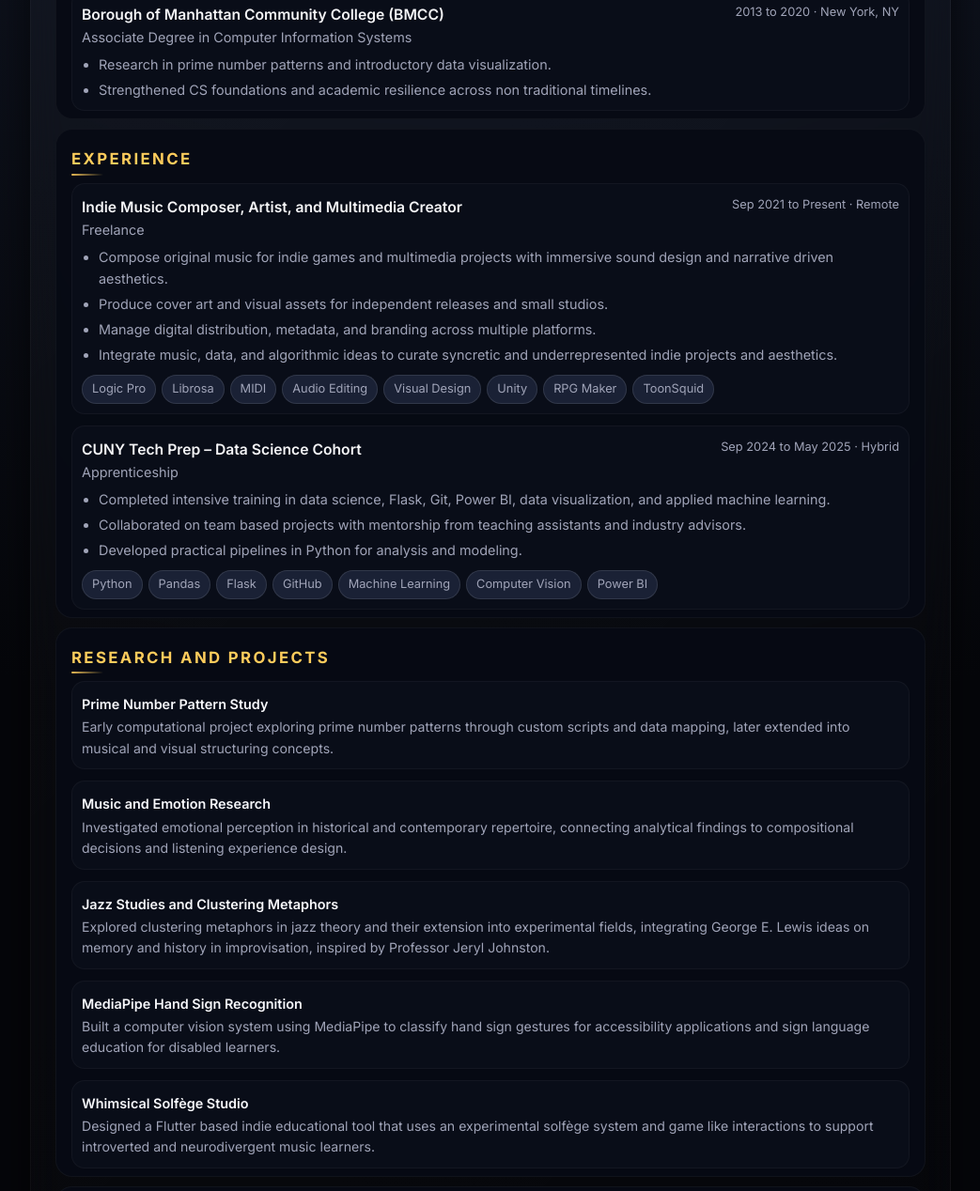
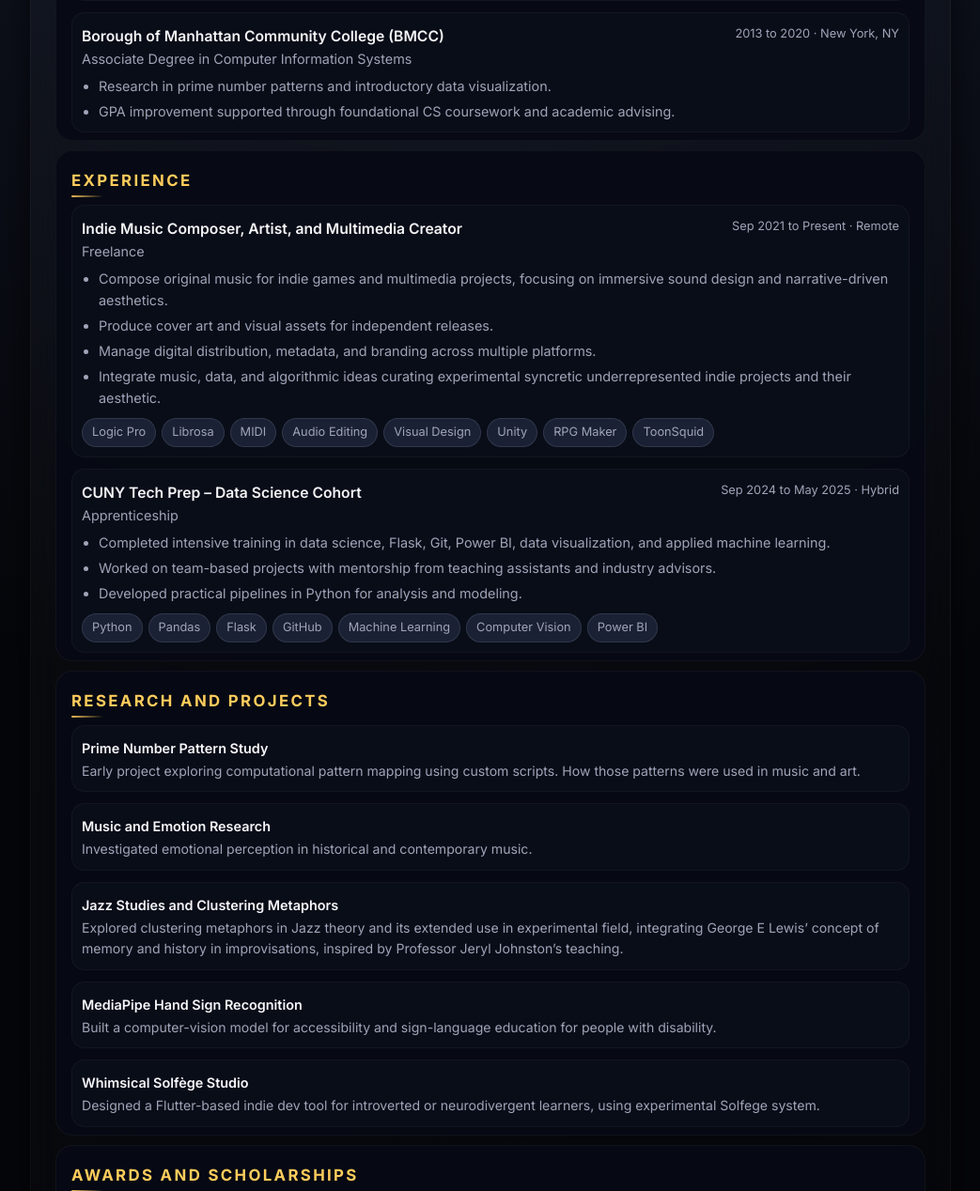
Before and after one commit to WillSnakeTaka/CV, a plain HTML site: page docs/index.html in a window 1280 px wide. Shown: the part 804-2072 px from the top of the page at 94% size, without its empty margins (118-1161 px from the left). Drawn offline with Linux system fonts and the light colour scheme.

Commit message:
Update index.html

```diff
--- a/docs/index.html
+++ b/docs/index.html
@@ -367,9 +367,9 @@
               </div>
               <ul>
                 <li>Coursework in composition, analysis, jazz studies, programming, algorithms, and software development.</li>
-                <li>Mentored by Professors Alexandra Lewis, Jeryl Johnston, Polina Nazarkinskaya, and Douglas Cohen.</li>
+                <li>Mentored by faculty including Professors Alexandra Lewis, Jeryl Johnston, Polina Nazarkinskaya, Douglas Cohen.</li>
                 <li>Recipient of the <strong>Morton Feldman Award (2023)</strong>.</li>
-                <li>Research interests include music and emotion, program music, polycentric syncretic cultural composition, and computational creativity using Librosa for machine listening rather than generative imitation.</li>
+                <li>Research interests include music and emotion, program music, polycentric syncretic-cultural composition, and computational creativity, creative machine learning with Librosa library but doesn’t involve generative art or music. (teach machine to listen and feel but not to mimic data)</li>
               </ul>
             </div>
 
@@ -383,7 +383,7 @@
               </div>
               <ul>
                 <li>Research in prime number patterns and introductory data visualization.</li>
-                <li>Strengthened CS foundations and academic resilience across non traditional timelines.</li>
+                <li>GPA improvement supported through foundational CS coursework and academic advising.</li>
               </ul>
             </div>
           </section>
@@ -401,10 +401,10 @@
                 <div class="entry-meta">Sep 2021 to Present · Remote</div>
               </div>
               <ul>
-                <li>Compose original music for indie games and multimedia projects with immersive sound design and narrative driven aesthetics.</li>
-                <li>Produce cover art and visual assets for independent releases and small studios.</li>
+                <li>Compose original music for indie games and multimedia projects, focusing on immersive sound design and narrative-driven aesthetics.</li>
+                <li>Produce cover art and visual assets for independent releases.</li>
                 <li>Manage digital distribution, metadata, and branding across multiple platforms.</li>
-                <li>Integrate music, data, and algorithmic ideas to curate syncretic and underrepresented indie projects and aesthetics.</li>
+                <li>Integrate music, data, and algorithmic ideas curating experimental syncretic underrepresented indie projects and their aesthetic.</li>
               </ul>
               <div class="chips">
                 <span class="chip">Logic Pro</span>
@@ -428,7 +428,7 @@
               </div>
               <ul>
                 <li>Completed intensive training in data science, Flask, Git, Power BI, data visualization, and applied machine learning.</li>
-                <li>Collaborated on team based projects with mentorship from teaching assistants and industry advisors.</li>
+                <li>Worked on team-based projects with mentorship from teaching assistants and industry advisors.</li>
                 <li>Developed practical pipelines in Python for analysis and modeling.</li>
               </ul>
               <div class="chips">
@@ -450,35 +450,35 @@
             <div class="entry">
               <div class="project-title">Prime Number Pattern Study</div>
               <p class="project-desc">
-                Early computational project exploring prime number patterns through custom scripts and data mapping, later extended into musical and visual structuring concepts.
+                Early project exploring computational pattern mapping using custom scripts. How those patterns were used in music and art.
               </p>
             </div>
 
             <div class="entry">
               <div class="project-title">Music and Emotion Research</div>
               <p class="project-desc">
-                Investigated emotional perception in historical and contemporary repertoire, connecting analytical findings to compositional decisions and listening experience design.
+                Investigated emotional perception in historical and contemporary music.
               </p>
             </div>
 
             <div class="entry">
               <div class="project-title">Jazz Studies and Clustering Metaphors</div>
               <p class="project-desc">
-                Explored clustering metaphors in jazz theory and their extension into experimental fields, integrating George E. Lewis ideas on memory and history in improvisation, inspired by Professor Jeryl Johnston.
+                Explored clustering metaphors in Jazz theory and its extended use in experimental field, integrating George E Lewis’ concept of memory and history in improvisations, inspired by Professor Jeryl Johnston’s teaching.
               </p>
             </div>
 
             <div class="entry">
               <div class="project-title">MediaPipe Hand Sign Recognition</div>
               <p class="project-desc">
-                Built a computer vision system using MediaPipe to classify hand sign gestures for accessibility applications and sign language education for disabled learners.
+                Built a computer-vision model for accessibility and sign-language education for people with disability.
               </p>
             </div>
 
             <div class="entry">
               <div class="project-title">Whimsical Solfège Studio</div>
               <p class="project-desc">
-                Designed a Flutter based indie educational tool that uses an experimental solfège system and game like interactions to support introverted and neurodivergent music learners.
+                Designed a Flutter-based indie dev tool for introverted or neurodivergent learners, using experimental Solfege system.
               </p>
             </div>
           </section>
@@ -527,9 +527,9 @@
             <h2>Additional Background</h2>
             <div class="entry">
               <ul>
-                <li>Experienced in navigating complex academic pathways across CUNY while maintaining a dual focus on music and computing.</li>
-                <li>Blend data science with compositional thinking informed by Liszt, Borodin, Scriabin, Rachmaninoff, Stockhausen, and Rzewski.</li>
-                <li>Dedicated to building accessible tools and polycentric cross disciplinary frameworks that respect personal history and emotional depth.</li>
+                <li>Experience navigating complex academic pathways across CUNY institutions while maintaining commitment to both music and computing.</li>
+                <li>Strong interdisciplinary focus combining data science, composition, multimedia work, and experimental research methods, focusing on Liszt, Borodin, Scriabin, Rachmaninoff, Stockhausen, and Rzewski</li>
+                <li>Dedicated to developing accessible tools, polycentric syncretic cross-disciplinary frameworks, and projects that respects personal history and emotional depths.</li>
               </ul>
             </div>
           </section>
```
